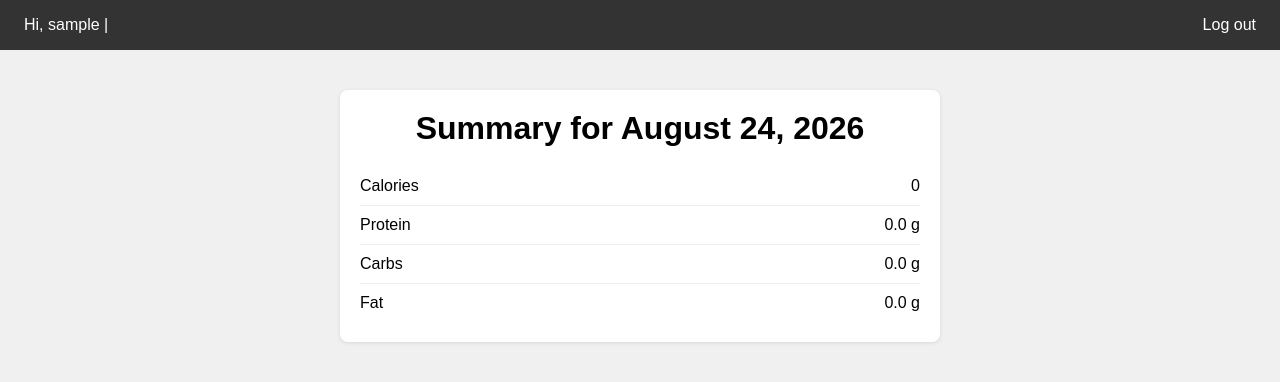
After one commit to hughknoepp/Meal-Planner, a Flask app: page /log/summary in a window 1280 px wide. The commit adds this page. Shown: the top 382 px of the page. Run offline with Flask 3, Linux system fonts and the light colour scheme; the visitor is signed in with stand-in values (Sample User, id 1); data that the repository does not hold is empty.

Commit message:
Added basic features, including get and post requests, DB handling, user registration/login/authentication, etc.

```diff
--- a/my-flask-app-1/app.py
+++ b/my-flask-app-1/app.py
@@ -3,13 +3,16 @@ from flask_login import LoginManager, login_user, login_required, logout_user, c
 from config import Config
 from models import db, User, MealLog, MealItem
 from usda import search_food, get_food_details
-from datetime import date as date_type
+from datetime import datetime, date as date_type
+from nutrition import get_daily_totals
+import requests
 
 app = Flask(__name__)
 app.config.from_object(Config)
 db.init_app(app)
 
 login_manager = LoginManager()
+login_manager.login_view = 'login'
 login_manager.init_app(app)
 
 @login_manager.user_loader
@@ -76,8 +79,13 @@ def dashboard():
 @app.route('/log/search')
 @login_required
 def food_search():
-    query = request.get('q', '')
-    results = search_food(query) if query else []
+    query = request.args.get('q', '')
+    results = []
+    if query:
+        try:
+            results = search_food(query)
+        except requests.exceptions.RequestException:
+            flash('Food search is unavailable right now. Please try again later.')
     return render_template('food_search.html', results=results)
 
 NUTRIENT_MAP = {
@@ -112,7 +120,11 @@ def add_food(fdc_id):
         flash('Quantity must be greater than zero')
         return redirect(url_for('food_search'))
 
-    food = get_food_details(fdc_id)
+    try:
+        food = get_food_details(fdc_id)
+    except requests.exceptions.RequestException:
+        flash('Could not fetch food details. Please try again later.')
+        return redirect(url_for('food_search'))
     per_100g = extract_nutrients(food)
     scale = quantity_g / 100
 
@@ -140,5 +152,32 @@ def add_food(fdc_id):
     flash(f"Added {item.food_name} to today's log")
     return redirect(url_for('dashboard'))
 
+@app.route('/log/summary')
+@app.route('/log/summary/<log_date>')
+@login_required
+def daily_summary(log_date=None):
+    parsed_date = datetime.strptime(log_date, '%Y-%m-%d').date() if log_date else date_type.today()
+    totals = get_daily_totals(current_user.id, parsed_date)
+    return render_template('summary.html', totals=totals, date=parsed_date)
+
+def delete_meal_item(item_id, user_id):
+    item = MealItem.query.get(item_id)
+    if item is None:
+        return False
+    if item.meal_log.user_id != user_id:
+        return False
+    db.session.delete(item)
+    db.session.commit()
+    return True
+
+@app.route('/log/remove/<int:item_id>', methods=['POST'])
+@login_required
+def remove_food(item_id):
+    if delete_meal_item(item_id, user_id=current_user.id):
+        flash('Item removed')
+    else:
+        flash('Could not remove that item')
+    return redirect(url_for('daily_summary'))
+
 if __name__ == '__main__':
     app.run(debug=True, port=5050)
--- a/my-flask-app-1/config.py
+++ b/my-flask-app-1/config.py
@@ -1,4 +1,7 @@
 import os
+from dotenv import load_dotenv
+
+load_dotenv()
 
 class Config:
     SECRET_KEY = os.environ.get('SECRET_KEY', 'dev-secret-key-change-this')
--- a/my-flask-app-1/models.py
+++ b/my-flask-app-1/models.py
@@ -6,6 +6,7 @@ from datetime import date as date_type
 db = SQLAlchemy()
 
 class User(UserMixin, db.Model):
+    """Each User has an ID, username, email, and password (hashed for privacy & security)"""
     id = db.Column(db.Integer, primary_key=True)
     username = db.Column(db.String(150), unique=True, nullable=False)
     email = db.Column(db.String(150), unique=True, nullable=False)
@@ -18,12 +19,16 @@ class User(UserMixin, db.Model):
         return check_password_hash(self.password_hash, password)
 
 class MealLog(db.Model):
+    """Each MealLog instance has an associated id, user_id (from User),
+    date, and items (from MealItem, this includes food details)"""
     id = db.Column(db.Integer, primary_key=True)
     user_id = db.Column(db.Integer, db.ForeignKey('user.id'), nullable=False)
     date = db.Column(db.Date, default=date_type.today, nullable=False)
     items = db.Relationship('MealItem', backref='meal_log', cascade='all, delete-orphan')
 
 class MealItem(db.Model):
+    """Each MealItem instance has an associated id, meal_log_id (from MealLog),
+    food name, FDC ID, # grams, calories, protein(g), fat(g), carbs(g)"""
     id = db.Column(db.Integer, primary_key=True)
     meal_log_id = db.Column(db.Integer, db.ForeignKey('meal_log.id'), nullable=False)
     food_name = db.Column(db.String(200), nullable=False)
--- /dev/null
+++ b/my-flask-app-1/nutrition.py
@@ -0,0 +1,19 @@
+from datetime import date as date_type
+from models import MealLog
+
+def get_daily_totals(user_id, log_date = None):
+    """Sum calories/protein/fat/carbs across all foods logged by a user on a given date"""
+    log_date = log_date or date_type.today()
+    meal_log = MealLog.query.filter_by(user_id=user_id, date=log_date).first()
+    totals = {'calories': 0, 'protein_g': 0, 'carbs_g': 0, 'fat_g': 0}
+
+    if meal_log is None:
+        return totals
+
+    for item in meal_log.items:
+        totals['calories'] += item.calories or 0
+        totals['protein_g'] += item.protein_g or 0
+        totals['carbs_g'] += item.carbs_g or 0
+        totals['fat_g'] += item.fat_g or 0
+
+    return totals
--- a/my-flask-app-1/requirements.txt
+++ b/my-flask-app-1/requirements.txt
@@ -6,6 +6,8 @@ Flask-SQLAlchemy==3.1.1
 itsdangerous==2.2.0
 Jinja2==3.1.6
 MarkupSafe==3.0.3
+python-dotenv==1.2.3
+requests==2.34.2
 SQLAlchemy==2.0.52
 typing_extensions==4.16.0
 Werkzeug==3.1.8
--- a/my-flask-app-1/static/style.css
+++ b/my-flask-app-1/static/style.css
@@ -54,6 +54,26 @@ nav a:hover {
     }
 }
 
+#food-search {
+    text-align: center;
+}
+
+.totals-list {
+    list-style: none;
+    padding: 0;
+    margin: 0;
+}
+
+.totals-list li {
+    display: flex;
+    justify-content: space-between;
+    padding: 10px 0;
+    border-bottom: 1px solid #eee;
+}
+
+.totals-list li:last-child {
+    border-bottom: none;
+}
 
 /* --- Headings --- */
 h1 {
--- a/my-flask-app-1/templates/dashboard.html
+++ b/my-flask-app-1/templates/dashboard.html
@@ -4,5 +4,6 @@
 <div id="dashboard-hello">
     <h1>Welcome, {{ user.username }}!</h1>
     <a href="{{ url_for('food_search') }}" class="btn-link">Go to Food Search</a>
+    <a href="{{ url_for('daily_summary') }}" class="btn-link">Go to Daily Summary</a>
 </div>
 {% endblock %}
--- /dev/null
+++ b/my-flask-app-1/templates/summary.html
@@ -0,0 +1,13 @@
+{% extends "base.html" %}
+{% block title %}Summary{% endblock %}
+{% block content %}
+<div id="summary">
+    <h1>Summary for {{ date.strftime('%B %d, %Y') }}</h1>
+    <ul class="totals-list">
+        <li><span>Calories</span><span>{{ '%.0f'|format(totals.calories) }}</span></li>
+        <li><span>Protein</span><span>{{ '%.1f'|format(totals.protein_g) }} g</span></li>
+        <li><span>Carbs</span><span>{{ '%.1f'|format(totals.carbs_g) }} g</span></li>
+        <li><span>Fat</span><span>{{ '%.1f'|format(totals.fat_g) }} g</span></li>
+    </ul>
+</div>
+{% endblock %}
```
Also changed, not shown: my-flask-app-1/templates/food_search.html (+20 -2 lines), 2 other files.
